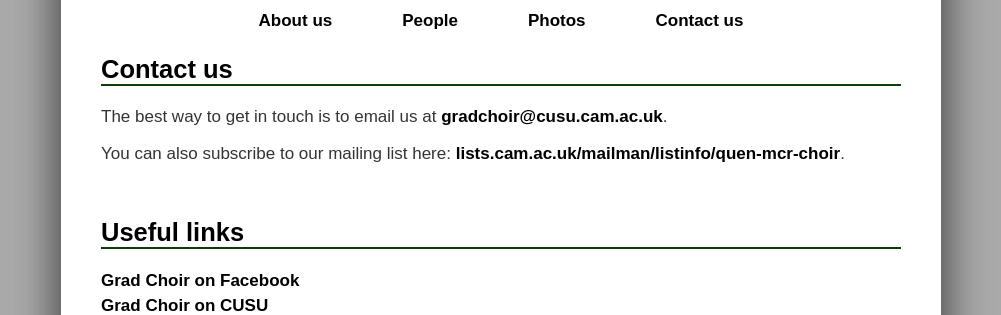
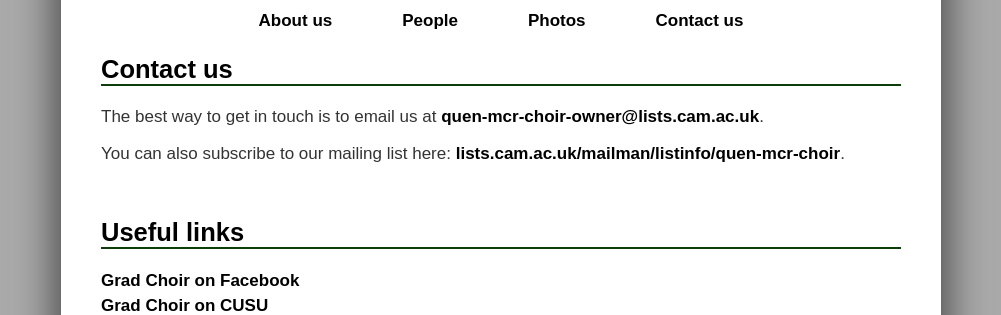
Before and after one commit to jftsang/qgradchoir, a PHP site: page /contact.php in a window 1280 px wide. Shown: the part 122-437 px from the top of the page, without its empty margins (139-1140 px from the left). Run offline with PHP 8.4, Linux system fonts and the light colour scheme.

Commit message:
Update contact page

```diff
--- a/contact.php
+++ b/contact.php
@@ -9,8 +9,11 @@ require 'header.php';
 <? require_once("topbar.php") ?>
 
 <h2>Contact us</h2>
-<p>The best way to get in touch is to email us at <a href="mailto:gradchoir@cusu.cam.ac.uk">gradchoir@cusu.cam.ac.uk</a>.</p>
-<p>You can also subscribe to our mailing list here: <a href="https://lists.cam.ac.uk/mailman/listinfo/quen-mcr-choir">lists.cam.ac.uk/mailman/listinfo/quen-mcr-choir</a>.</p>
+<p>The best way to get in touch is to email us at <a
+href="quen-mcr-choir-owner@lists.cam.ac.uk">quen-mcr-choir-owner@lists.cam.ac.uk</a>.</p>
+
+<p>You can also subscribe to our mailing list here: <a
+href="https://lists.cam.ac.uk/mailman/listinfo/quen-mcr-choir">lists.cam.ac.uk/mailman/listinfo/quen-mcr-choir</a>.</p>
 
 <div class="spacer"></div>
 
```
